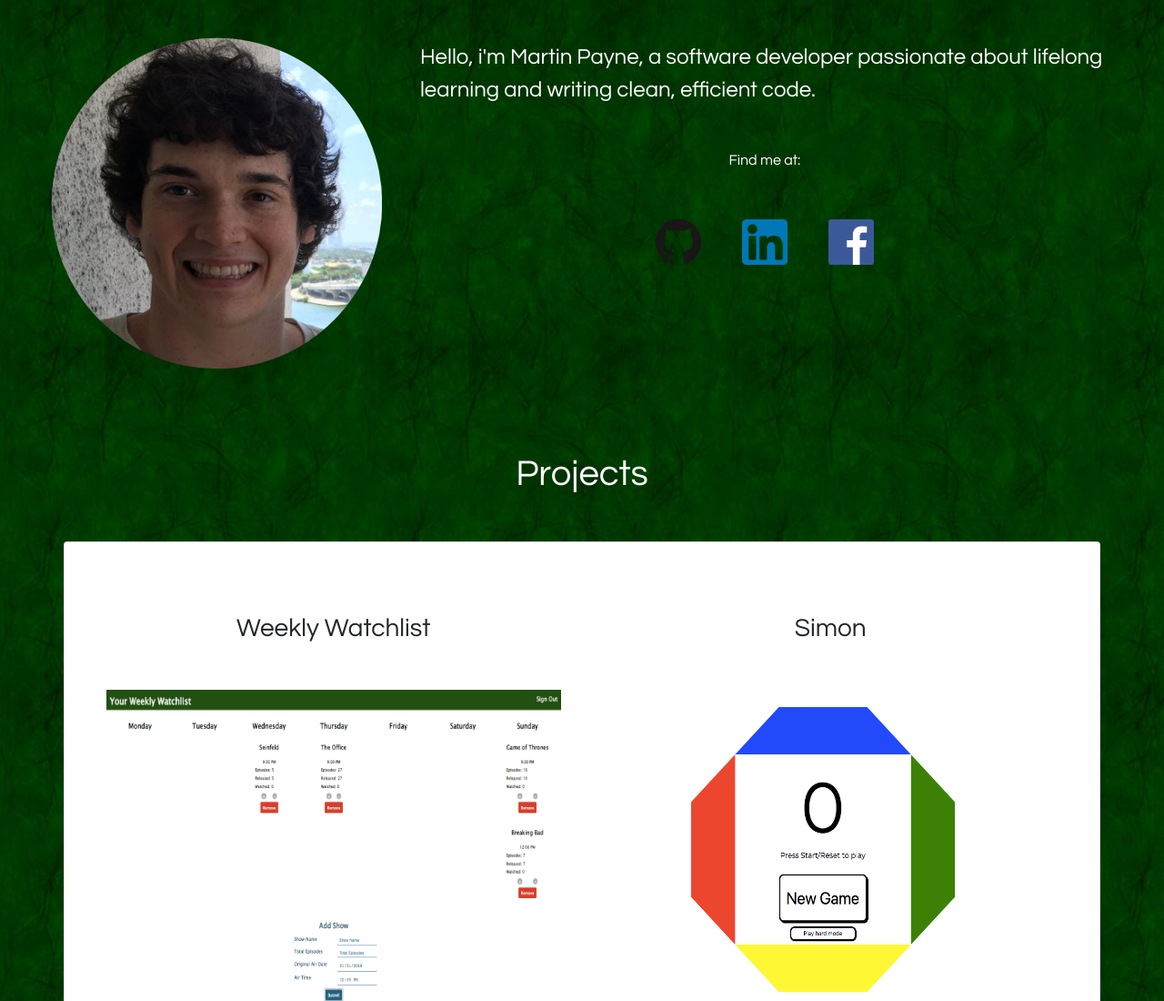
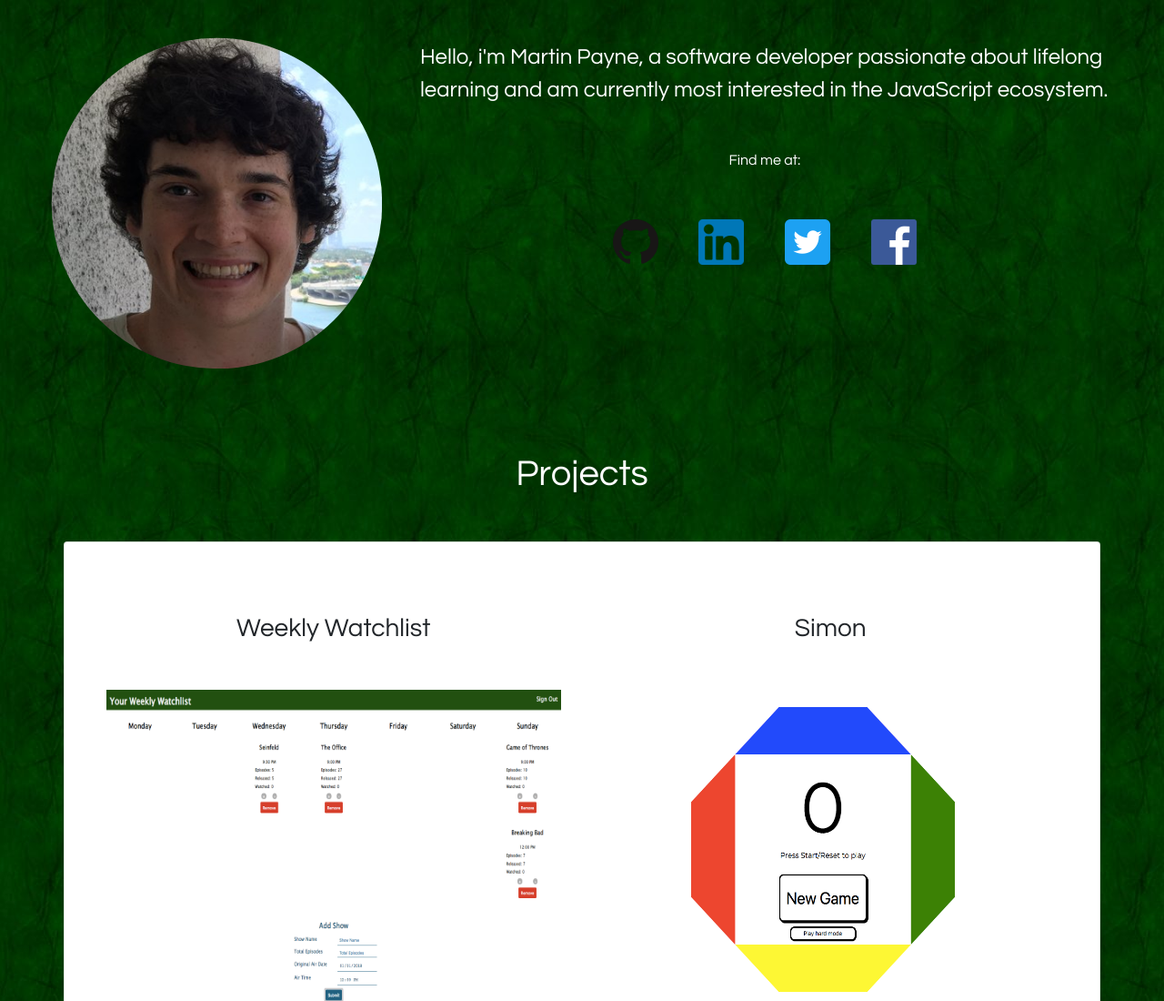
Before and after one commit to MP7373/MP7373.github.io, a plain HTML site: page index.html in a window 1280 px wide. Shown: the top 1100 px of the page at 91% size. Drawn offline with nearby package versions, Linux system fonts and the light colour scheme; a script that the page names is missing.

Commit message:
added twitter link and icon

```diff
--- a/index.html
+++ b/index.html
@@ -16,12 +16,13 @@
             </div>
             <div class="col-sm-8">
               <div class="textWhite info text-left self-summary">
-                Hello, i'm Martin Payne, a software developer passionate about lifelong learning and writing clean, efficient code.
+                Hello, i'm Martin Payne, a software developer passionate about lifelong learning and am currently most interested in the JavaScript ecosystem.
               </div>
               <div class="text-center">
                 <div class="text-center buttons textWhite">Find me at:</div>
                 <a href="https://github.com/MP7373" target="_blank" class="btn buttons"><img src="./images/github-icon.png" height="50px" width="50px"></a>
                 <a href="https://www.linkedin.com/in/martin-payne-a1686b108/" target="_blank" class="btn buttons"><img src="./images/linkedin-icon.png" height="50px" width="50px"></a>
+                <a href="https://twitter.com/MartinPayne73" target="_blank" class="btn buttons"><img src="./images/twitter-icon.png" height="50px" width="50px"></a>
                 <a href="https://www.facebook.com/martin.payne.7373" target="_blank" class="btn buttons"><img src="./images/facebook-icon.png" height="50px" width="50px"></a>
               </div>
             </div>
```
Also changed, not shown: images/twitter-icon.png (added).
